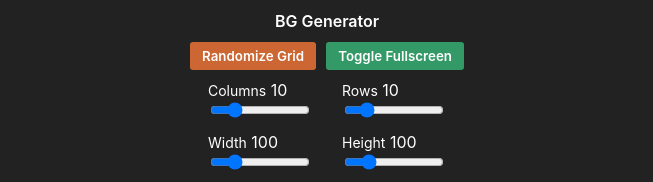
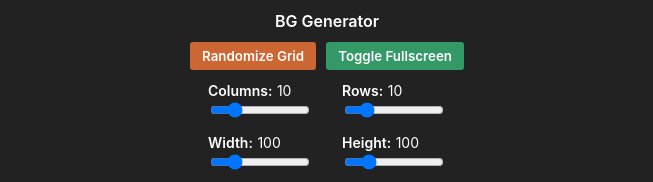
Before and after one commit to caleb531/bg-generator, a SvelteKit app: page / in a window 1280 px wide. Shown: the top 182 px of the page, without its empty margins (313-966 px from the left). Built offline with nearby package versions, Linux system fonts and the light colour scheme.

Commit message:
Adjust fonts of form labels/values

```diff
--- a/src/routes/GridNumberControl.svelte
+++ b/src/routes/GridNumberControl.svelte
@@ -9,7 +9,7 @@
 
 <div class="grid-control">
   <div class="grid-control-row">
-    <label for="grid-controls-{id}">{label}</label>
+    <label for="grid-controls-{id}">{label}:</label>
     <span class="grid-control-value">{value}</span>
   </div>
   <div class="grid-control-row">
--- a/src/styles/index.scss
+++ b/src/styles/index.scss
@@ -75,8 +75,12 @@ button {
     padding-right: 20px;
   }
   label {
+    font-weight: 600;
+    color: #fff;
+  }
+  label,
+  .grid-control-value {
     font-size: 14px;
-    color: #fff;
   }
   input[type='number'] {
     width: 50px;
```
